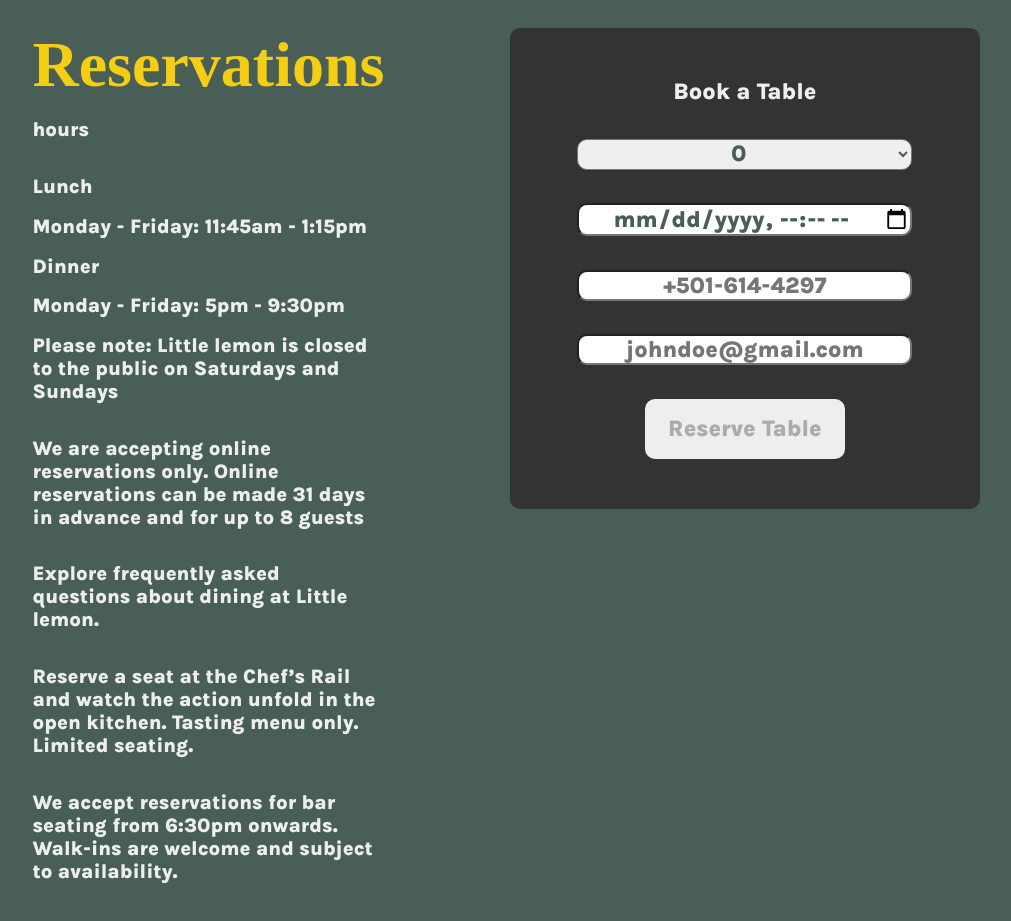
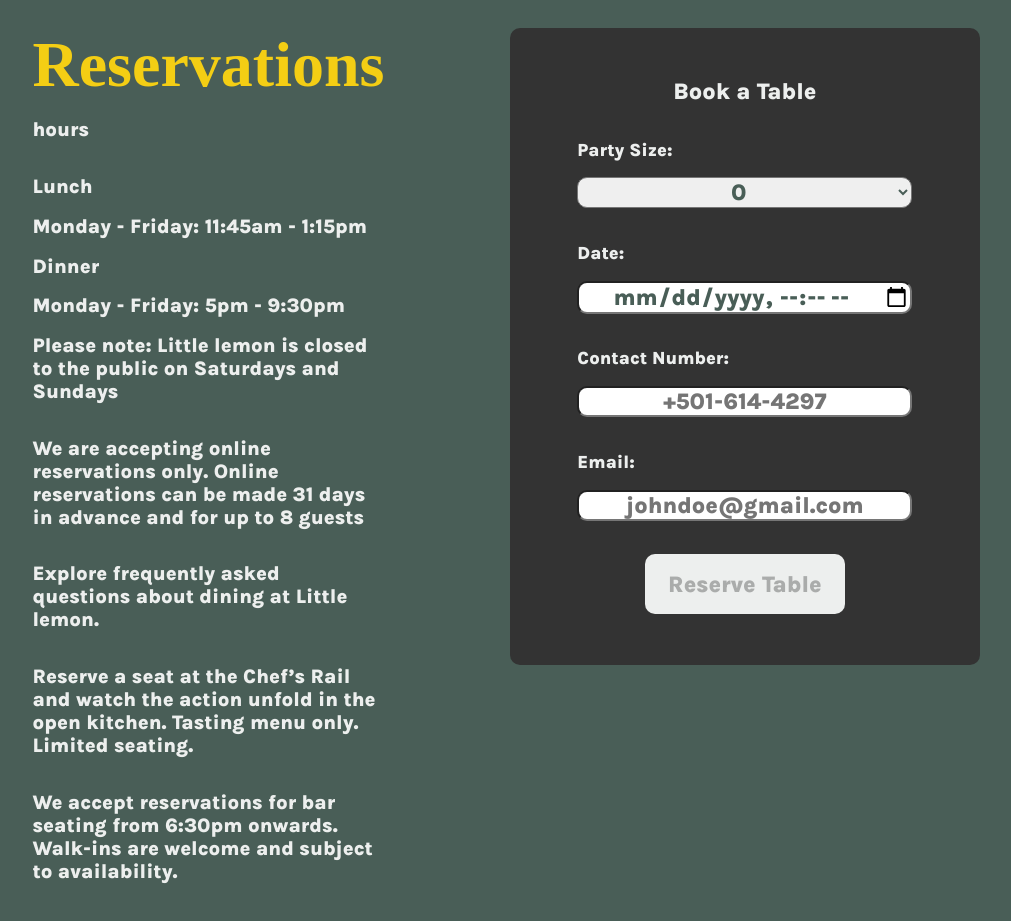
Before and after one commit to keenanbernard/littlelemonapp, a React (Create React App) app: page /bookings in a window 1280 px wide. Shown: the part 1060-1981 px from the top of the page, without its empty margins (134-1145 px from the left). Built offline with nearby package versions, Linux system fonts and the light colour scheme; a web font is replaced by a local one.

Commit message:
added labels to form

```diff
--- a/src/components/Pages/BookingsPage/BookingPage.css
+++ b/src/components/Pages/BookingsPage/BookingPage.css
@@ -110,6 +110,15 @@
     border-radius: 10px;
 }
 
+.LL-Booking-Card > label{
+    color: var(--secondary3);
+    font-family: 'Karla', sans-serif;
+    font-size: 18px;
+    text-align: left;
+    border-radius: 10px;
+    margin-bottom: 0;
+}
+
 .LL-Booking-Button{
     align-self: center;
     background-color: var(--secondary3);
--- a/src/components/Pages/BookingsPage/BookingPage.js
+++ b/src/components/Pages/BookingsPage/BookingPage.js
@@ -5,7 +5,6 @@
 import {postReservationCloud} from "../../../functions/cloudReservation";
 
 const BookingPage = () =>{
-
   const [date, setDate] = useState('');
   const [guests, setGuests] = useState(0);
   const [email, setEmail] = useState('');
@@ -96,11 +95,13 @@
         <div className="LL-Booking-right">
           <div className="LL-Booking-Card">
             <p>Book a Table</p>
-            <select value={guests} className="LL-Booking-Options" onChange={(event) => stateHandler(event, 'guests')}>
+            <label>Party Size:</label>
+            <select value={guests} className={`LL-Booking-Options ${'error'}`} onChange={(event) => stateHandler(event, 'guests')}>
               {numbers.map((number) => (
                 <option key={number}>{number}</option>
                 ))}
             </select>
+            <label>Date:</label>
             <input
               value={date}
               className="LL-Booking-Date"
@@ -108,12 +109,14 @@
               step="60"
               min={getCurrentDateTime()}
               onChange={(event) => stateHandler(event, 'date')}></input>
+            <label>Contact Number:</label>
             <input
               value={phoneNumber}
               placeholder="+501-614-4297"
               className={`LL-Booking-Number`}
               type="text"
               onChange={(event) => stateHandler(event, 'phone')}></input>
+            <label>Email:</label>
             <input
               value={email}
               placeholder="johndoe@gmail.com"
```
